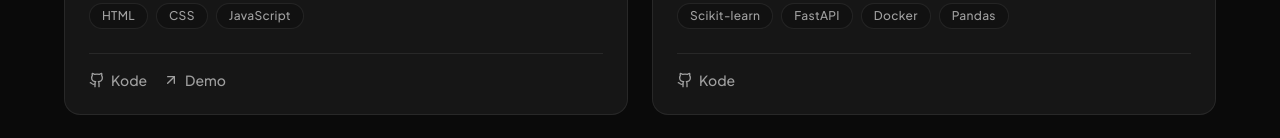
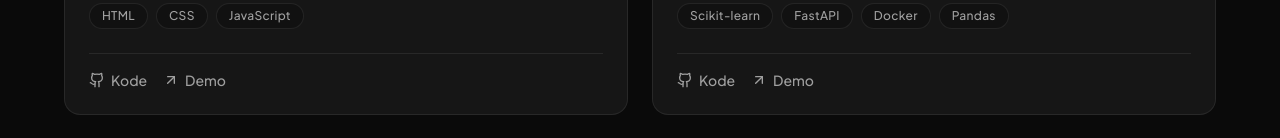
Before and after one commit to Itsrafftech/self-portofolio, a Next.js app: page / in a window 1280 px wide. Shown: the part 3625-3763 px from the top of the page. Built offline with nearby package versions, Linux system fonts and the light colour scheme.

Commit message:
new project loan

```diff
--- a/data/projects.ts
+++ b/data/projects.ts
@@ -62,7 +62,8 @@ export const projects: Project[] = [
     },
     techStack: ["Scikit-learn", "FastAPI", "Docker", "Pandas"],
     category: "data-science",
-    githubUrl: "https://github.com/yourusername/loan-risk-predictor",
+    githubUrl: "https://github.com/itsrafftech/loan-risk",
+    liveUrl: "https://loan-risk-4cdpby7xuccqzjbmbuzxdn.streamlit.app/",
     featured: false,
   },
   {
```
